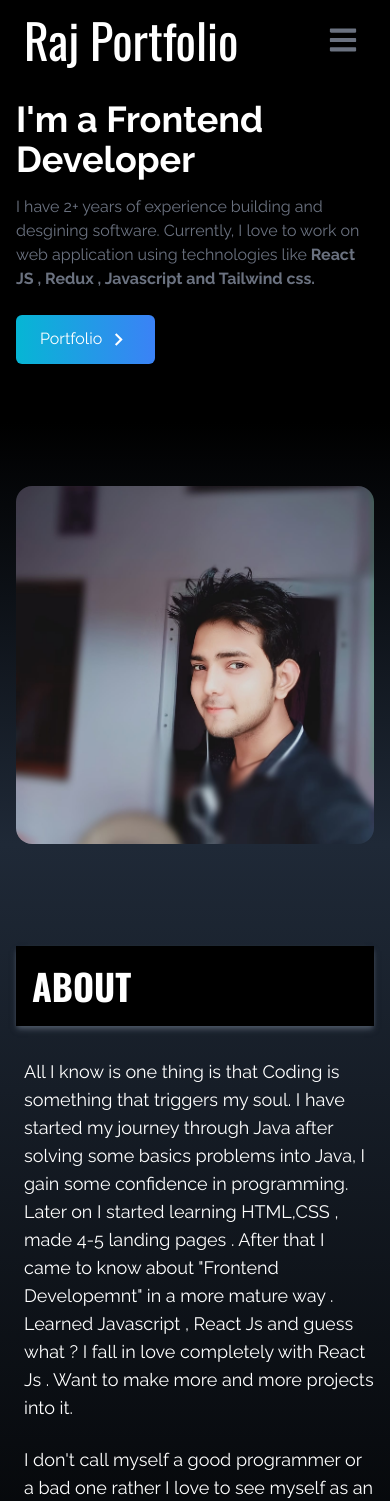
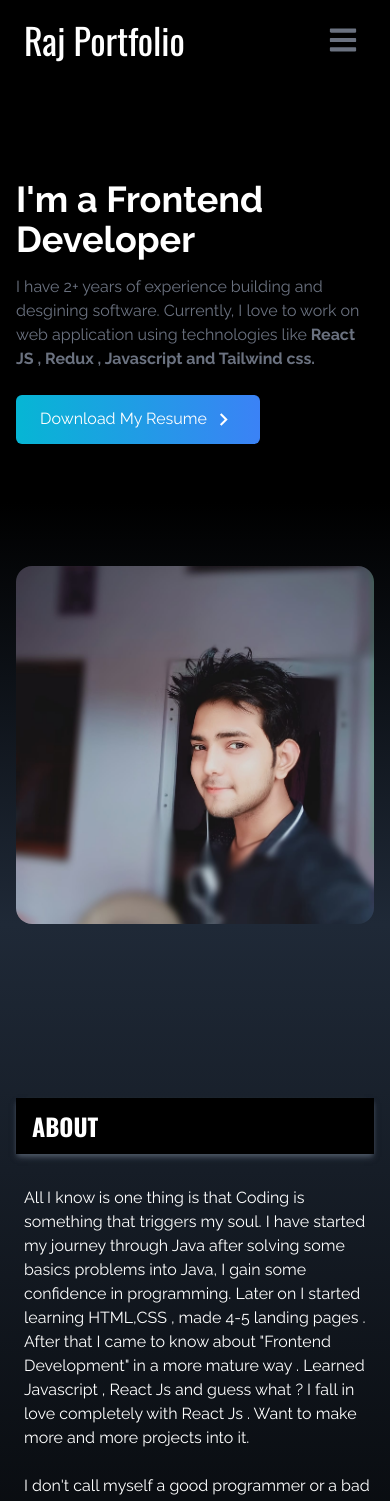
Before and after one commit to Raj-Stark/Raj-Portfolio-, a React (Create React App) app: page / in a window 390 px wide. Shown: the top 1501 px of the page. Built offline with nearby package versions, Linux system fonts and the light colour scheme.

Commit message:
final changes

```diff
--- a/src/components/About.js
+++ b/src/components/About.js
@@ -7,19 +7,19 @@ const About = () => {
       className="w-full h-screen bg-gradient-to-b from-gray-800 to-black text-white"
     >
       <div className="max-w-screen-xl p-4 mx-auto flex flex-col justify-center w-full h-full">
-        <div className="h-20 pl-4 bg-black  flex items-center shadow-md shadow-gray-600 ">
-          <p className="text-4xl font-bold  border-gray-500 font-signature">
+        <div className=" h-14 sm:h-20 pl-4 bg-black  flex items-center shadow-md shadow-gray-600 ">
+          <p className="text-2xl sm:text-4xl font-bold  border-gray-500 font-signature">
             ABOUT
           </p>
         </div>
 
         <div className="pl-2">
-          <p className="text-lg mt-8">
+          <p className=" text-base sm:text-lg mt-8">
             All I know is one thing is that Coding is something that triggers my
             soul. I have started my journey through Java after solving some
             basics problems into Java, I gain some confidence in programming.
             Later on I started learning HTML,CSS , made 4-5 landing pages .
-            After that I came to know about "Frontend Developemnt" in a more
+            After that I came to know about "Frontend Development" in a more
             mature way . Learned Javascript , React Js and guess what ? I fall
             in love completely with React Js . Want to make more and more
             projects into it.
@@ -27,7 +27,7 @@ const About = () => {
 
           <br />
 
-          <p className="text-lg">
+          <p className="text-base sm:text-lg">
             I don't call myself a good programmer or a bad one rather I love to
             see myself as an evolving programmer . Who keep on learning with the
             same intent, the same energy, and the same discipline.
--- a/src/components/Contact.js
+++ b/src/components/Contact.js
@@ -4,11 +4,11 @@ const Contact = () => {
   return (
     <div
       name="contact"
-      className="w-full h-screen bg-gradient-to-b from-black to-gray-800 p-4 text-white"
+      className="w-full h-auto md:h-screen bg-gradient-to-b from-black to-gray-800 p-4 text-white"
     >
       <div className="flex flex-col p-4 justify-center max-w-screen-xl mx-auto h-full">
-        <div className="h-20 pl-4 bg-black  flex items-center shadow-md  shadow-gray-600 ">
-          <p className="text-4xl font-bold  uppercase  border-gray-500 font-signature ">
+        <div className=" h-14 sm:h-20 pl-4 bg-black  flex items-center shadow-md  shadow-gray-600 ">
+          <p className="text-2xl sm:text-4xl font-bold  uppercase  border-gray-500 font-signature ">
             Contact
           </p>
         </div>
--- a/src/components/Home.js
+++ b/src/components/Home.js
@@ -7,7 +7,7 @@ const Home = () => {
   return (
     <div
       name="home"
-      className="h-screen w-full bg-gradient-to-b from-black via-black to-gray-800"
+      className="h-screen w-full bg-gradient-to-b from-black via-black to-gray-800 mt-20 sm:mt-0 "
     >
       <div className="max-w-screen-lg mx-auto flex flex-col items-center gap-4 justify-center h-full px-4 md:flex-row">
         <div className="flex flex-col justify-center h-full">
@@ -21,13 +21,8 @@ const Home = () => {
           </p>
 
           <div>
-            <Link
-              to="portfolio"
-              smooth
-              duration={500}
-              className="group text-white w-fit px-6 py-3 my-2 flex items-center rounded-md bg-gradient-to-r from-cyan-500 to-blue-500 cursor-pointer"
-            >
-              Portfolio
+            <Link className="group text-white w-fit px-6 py-3 my-2 flex items-center rounded-md bg-gradient-to-r from-cyan-500 to-blue-500 cursor-pointer">
+              Download My Resume
               <span className="group-hover:rotate-90 duration-300">
                 <MdOutlineKeyboardArrowRight size={25} className="ml-1" />
               </span>
--- a/src/components/Navbar.js
+++ b/src/components/Navbar.js
@@ -29,9 +29,11 @@ const NavBar = () => {
   ];
 
   return (
-    <div className="flex justify-between items-center w-full h-20 px-4 text-white bg-black fixed">
+    <div className="flex justify-between items-center w-full h-20 px-4 text-white bg-black fixed top-0">
       <div>
-        <h1 className="text-5xl font-signature ml-2">Raj Portfolio</h1>
+        <h1 className="text-4xl md:text-5xl font-signature ml-2">
+          Raj Portfolio
+        </h1>
       </div>
 
       <ul className="hidden md:flex">
--- a/src/components/Portfolio.js
+++ b/src/components/Portfolio.js
@@ -42,17 +42,17 @@ const Portfolio = () => {
   return (
     <div
       name="portfolio"
-      className="bg-gradient-to-b from-black to-gray-800 w-full text-white h-auto "
+      className="bg-gradient-to-b from-black to-gray-800 w-full text-white h-auto  "
     >
       <div className=" max-w-screen-xl p-4 mx-auto flex flex-col justify-center w-full h-full">
-        <div className="h-20 pl-4 bg-black  flex items-center shadow-md  shadow-gray-600 ">
-          <p className="text-4xl font-bold  uppercase  border-gray-500 font-signature ">
+        <div className=" h-14 sm:h-20 pl-4 bg-black  flex items-center shadow-md  shadow-gray-600 ">
+          <p className="text-2xl sm:text-4xl font-bold  uppercase  border-gray-500 font-signature ">
             Portfolio
           </p>
         </div>
         <p className="py-6">Check out some of my work right here</p>
 
-        <div className="mt-20 flex flex-col gap-14">
+        <div className="mt-10 flex flex-col gap-14">
           {portfolios.map(
             ({ id, src, name, desc, techStack, liveLink, codeLink }) => (
               <div
--- a/src/components/TechStack.js
+++ b/src/components/TechStack.js
@@ -64,7 +64,7 @@ const TechStack = () => {
   return (
     <div
       name="experience"
-      className="bg-gradient-to-b from-gray-800 to-black w-full h-screen"
+      className="bg-gradient-to-b from-gray-800 to-black w-full h-auto sm:pt-20 pt-10 "
     >
       <div className="max-w-screen-xl mx-auto p-4 flex flex-col justify-center w-full h-full text-white">
         {/* <div>
@@ -74,8 +74,8 @@ const TechStack = () => {
 
         </div> */}
 
-        <div className="h-20 pl-4 bg-black  flex items-center shadow-md  shadow-gray-600 ">
-          <p className="text-4xl font-bold  uppercase  border-gray-500 font-signature ">
+        <div className=" h-14 sm:h-20 pl-4 bg-black  flex items-center shadow-md  shadow-gray-600 ">
+          <p className="text-2xl sm:text-4xl font-bold  uppercase  border-gray-500 font-signature ">
             Experience
           </p>
         </div>
```
